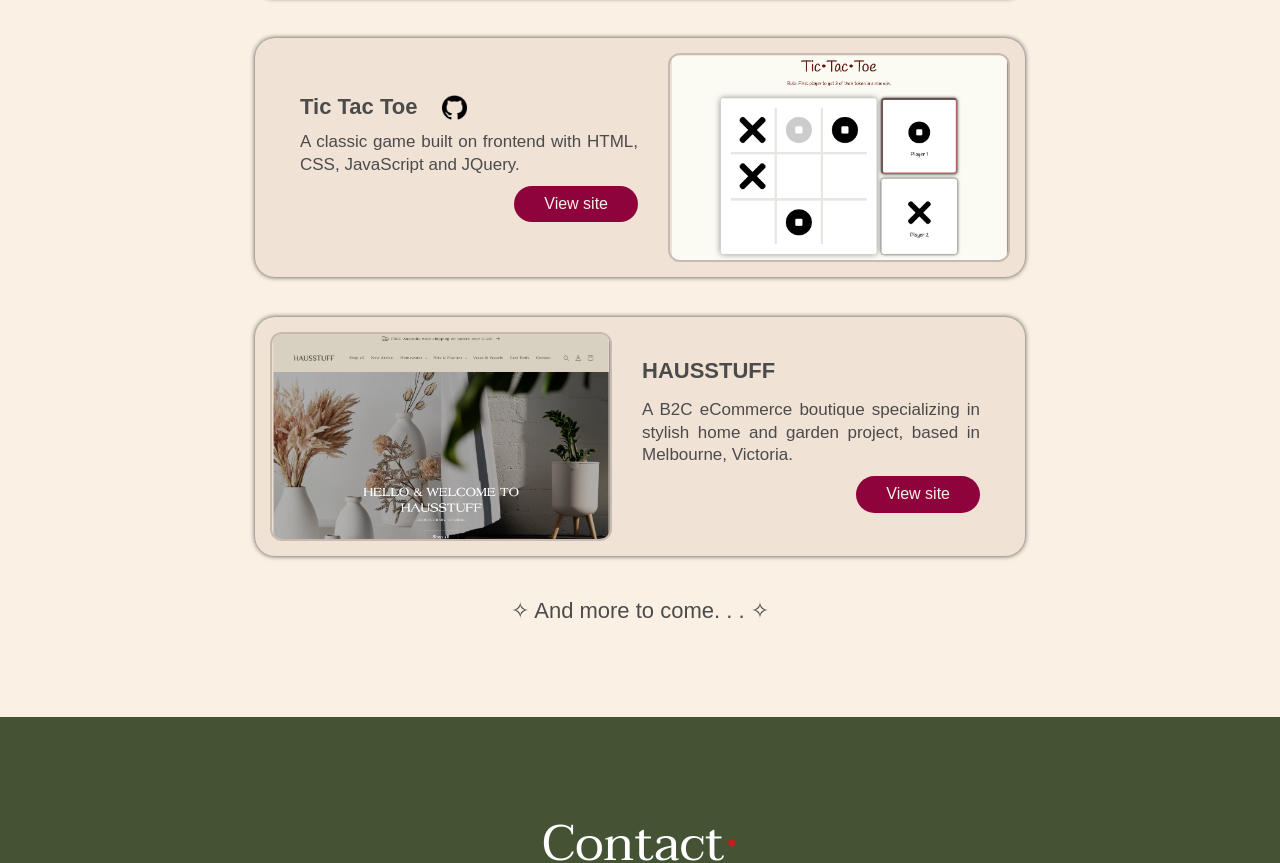
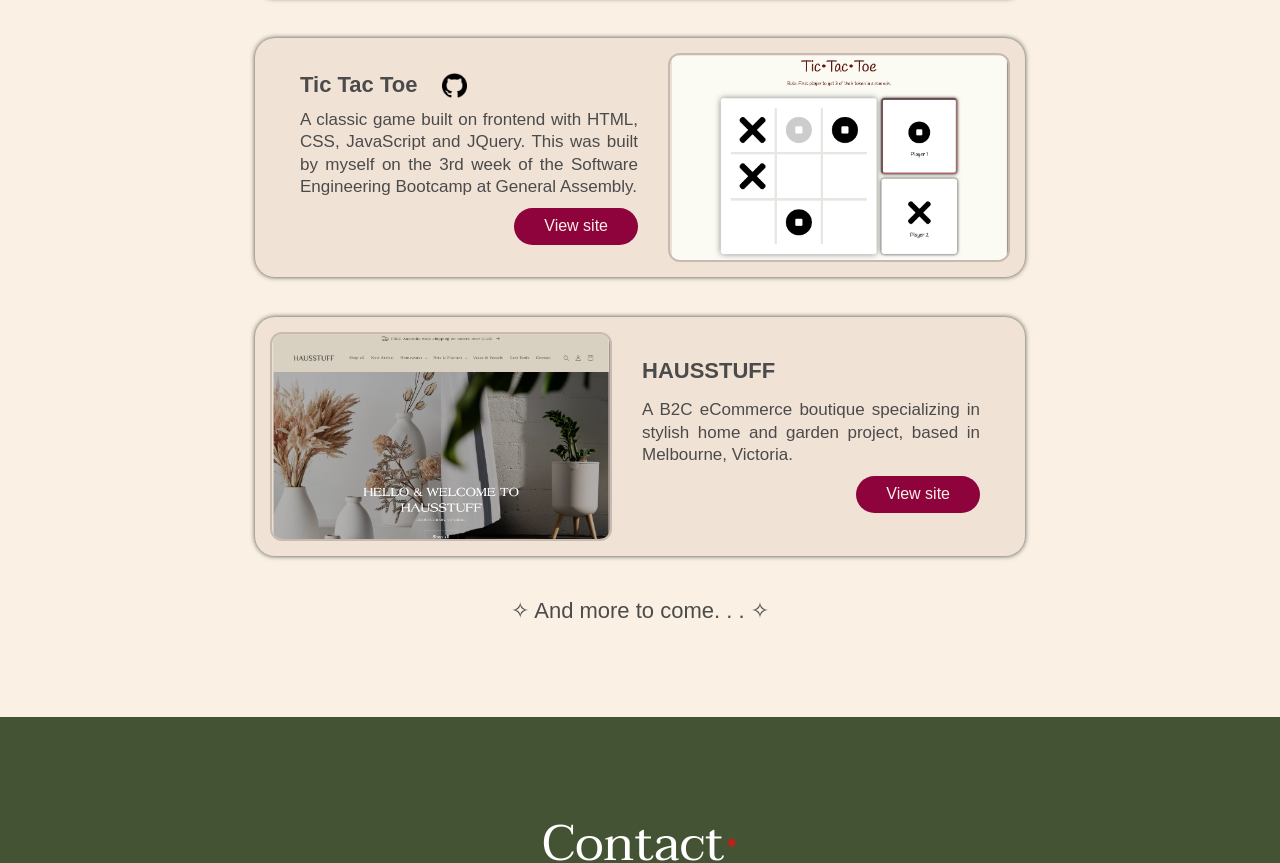
Before and after one commit to btee9910/mysite, a React (Vite) app: page / in a window 1280 px wide. Shown: the part 3840-4703 px from the top of the page. Built offline with nearby package versions, Linux system fonts and the light colour scheme; a web font is replaced by a local one.

Commit message:
minor update in content

```diff
--- a/src/components/Portfolio/Portfolio.jsx
+++ b/src/components/Portfolio/Portfolio.jsx
@@ -10,7 +10,7 @@ const Portfolio = () => {
         repo: 'https://github.com/btee9910/todolist'
     }, {
         projectName: 'Tic Tac Toe',
-        projectDescription: 'A classic game built on frontend with HTML, CSS, JavaScript and JQuery.',
+        projectDescription: 'A classic game built on frontend with HTML, CSS, JavaScript and JQuery. This was built by myself on the 3rd week of the Software Engineering Bootcamp at General Assembly.',
         thumbnail: './tictactoe.png',
         url: 'https://btee9910.github.io/TicTacToe/',
         repo: 'https://github.com/btee9910/TicTacToe'
```
